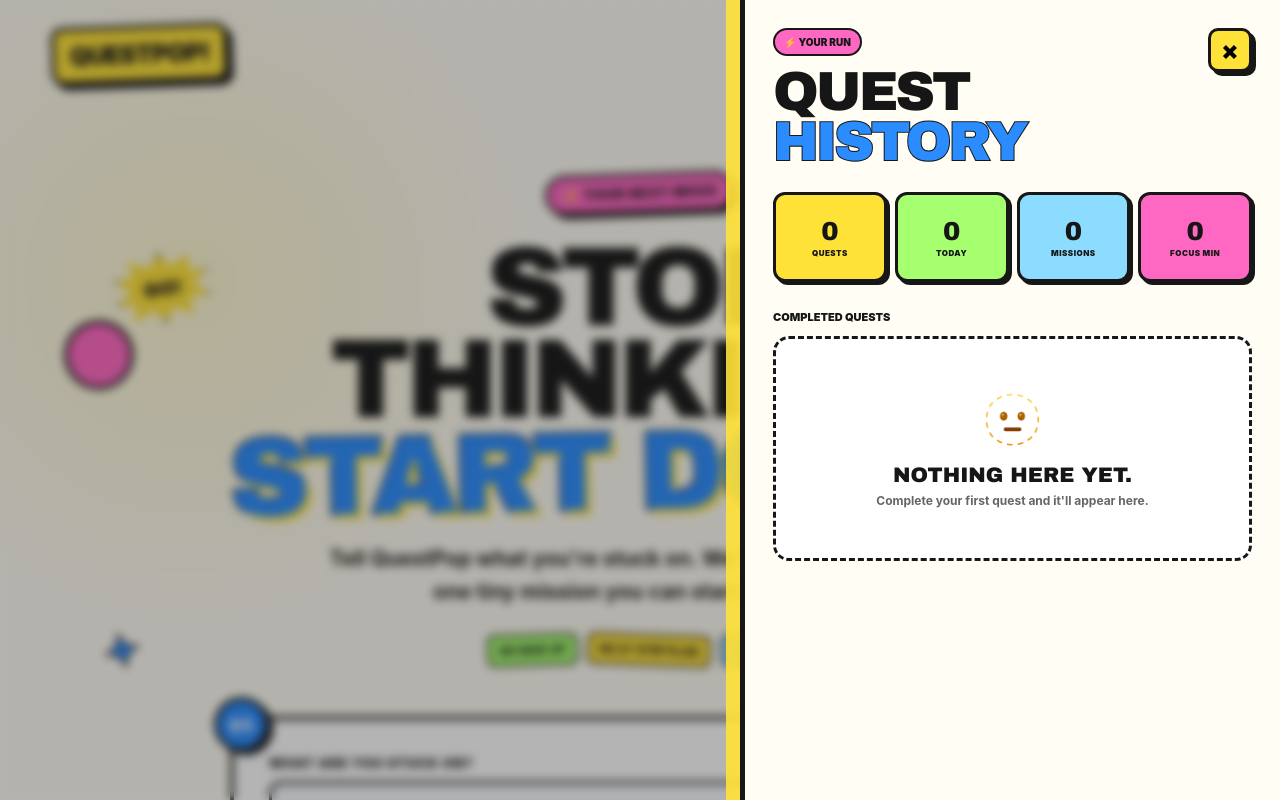
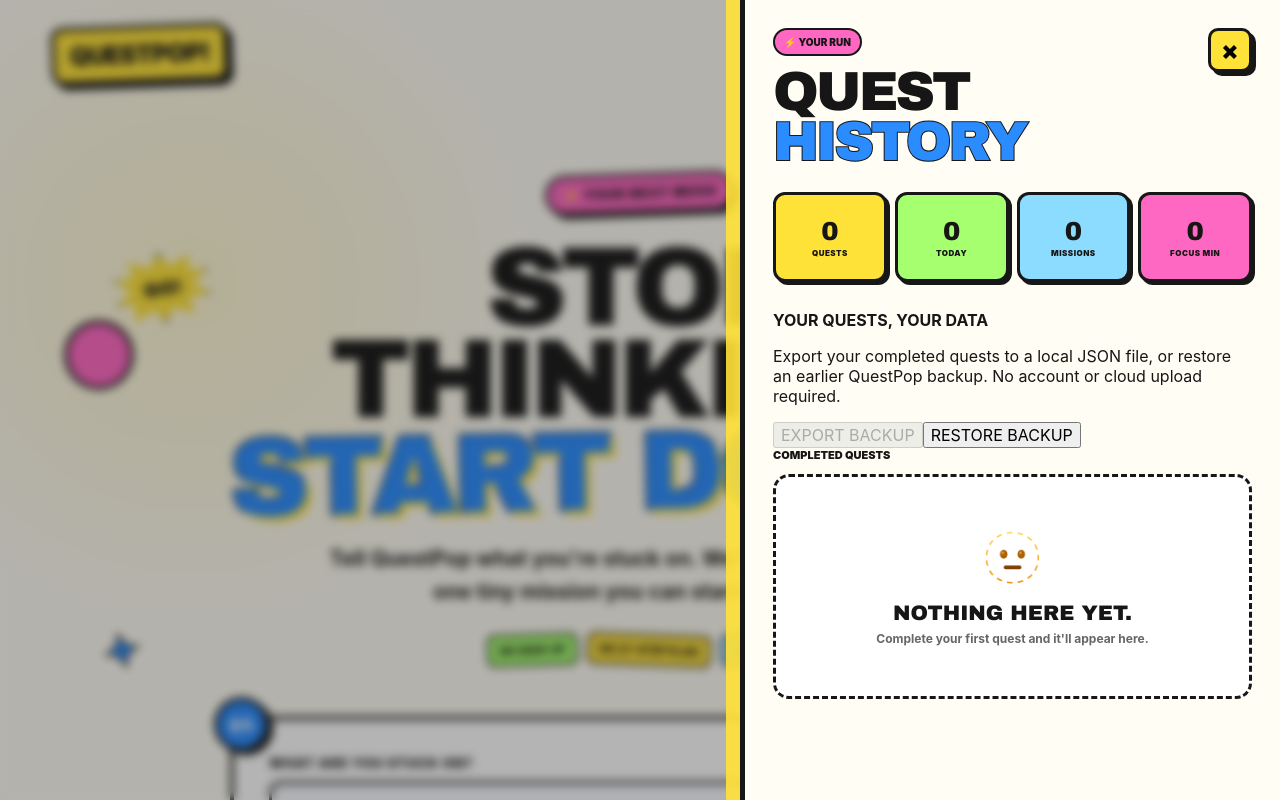
Before and after one commit to Aarish-khatib/Questpop, a React (Vite) app: page / in a window 1280 px wide. Both pictures are taken after a click on the button "🕘 HISTORY". Shown: the top 800 px of the page. Built offline with nearby package versions, Linux system fonts and the light colour scheme.

Commit message:
feat: add local export and restore controls to quest history

```diff
--- a/src/components/HistoryPanel.jsx
+++ b/src/components/HistoryPanel.jsx
@@ -1,4 +1,9 @@
-import { useEffect, useRef } from "react";
+import { useEffect, useRef, useState } from "react";
+import {
+  createHistoryBackup,
+  parseHistoryBackup,
+  MAX_BACKUP_BYTES,
+} from "../utils/historyBackup.js";
 import { energyLevels } from "../data/questTemplates.js";
 
 function formatDate(timestamp) {
@@ -21,9 +26,12 @@ export default function HistoryPanel({
   onClose,
   onRemove,
   onClear,
+  onRestore,
 }) {
   const panelRef = useRef(null);
   const closeButtonRef = useRef(null);
+  const fileInputRef = useRef(null);
+  const [backupMessage, setBackupMessage] = useState("");
 
   useEffect(() => {
     if (!open) return undefined;
@@ -97,6 +105,48 @@ export default function HistoryPanel({
     }
   }
 
+  function handleExport() {
+    try {
+      const backup = createHistoryBackup(safeHistory);
+      const blob = new Blob([backup], { type: "application/json" });
+      const url = URL.createObjectURL(blob);
+      const link = document.createElement("a");
+      link.href = url;
+      link.download = `questpop-history-${new Date().toISOString().slice(0, 10)}.json`;
+      document.body.appendChild(link);
+      link.click();
+      link.remove();
+      window.setTimeout(() => URL.revokeObjectURL(url), 2000);
+      setBackupMessage("History backup prepared. Keep your JSON file somewhere safe.");
+    } catch (error) {
+      setBackupMessage(error instanceof Error ? error.message : "Could not export history.");
+    }
+  }
+
+  async function handleImportFile(event) {
+    const input = event.currentTarget;
+    const file = input.files?.[0];
+    input.value = "";
+    if (!file) return;
+
+    if (file.size > MAX_BACKUP_BYTES) {
+      setBackupMessage("Backup is too large. Choose a QuestPop JSON file under 1 MB.");
+      return;
+    }
+
+    try {
+      const restored = parseHistoryBackup(await file.text());
+      const confirmed = window.confirm(
+        `Restore ${restored.length} completed quest(s) from this backup? This replaces your current ${safeHistory.length} saved quest(s). Your active quest is not changed.`
+      );
+      if (!confirmed) return;
+      onRestore(restored);
+      setBackupMessage(`Restored ${restored.length} completed quest(s).`);
+    } catch (error) {
+      setBackupMessage(error instanceof Error ? error.message : "Could not read this backup.");
+    }
+  }
+
   return (
     <div
       className="history-overlay"
@@ -164,6 +214,42 @@ export default function HistoryPanel({
             <span>FOCUS MIN</span>
           </div>
         </div>
+
+        <section className="history-backup" aria-label="History backup tools">
+          <strong>YOUR QUESTS, YOUR DATA</strong>
+          <p>
+            Export your completed quests to a local JSON file, or restore
+            an earlier QuestPop backup. No account or cloud upload required.
+          </p>
+          <div className="history-backup-actions">
+            <button
+              type="button"
+              disabled={safeHistory.length === 0}
+              onClick={handleExport}
+            >
+              EXPORT BACKUP
+            </button>
+            <button
+              type="button"
+              onClick={() => fileInputRef.current?.click()}
+            >
+              RESTORE BACKUP
+            </button>
+            <input
+              ref={fileInputRef}
+              type="file"
+              accept=".json,application/json"
+              aria-label="Choose QuestPop history backup"
+              onChange={handleImportFile}
+              hidden
+            />
+          </div>
+          {backupMessage && (
+            <p className="history-backup-status" role="status">
+              {backupMessage}
+            </p>
+          )}
+        </section>
 
         <div className="history-list-header">
           <span>COMPLETED QUESTS</span>
```
